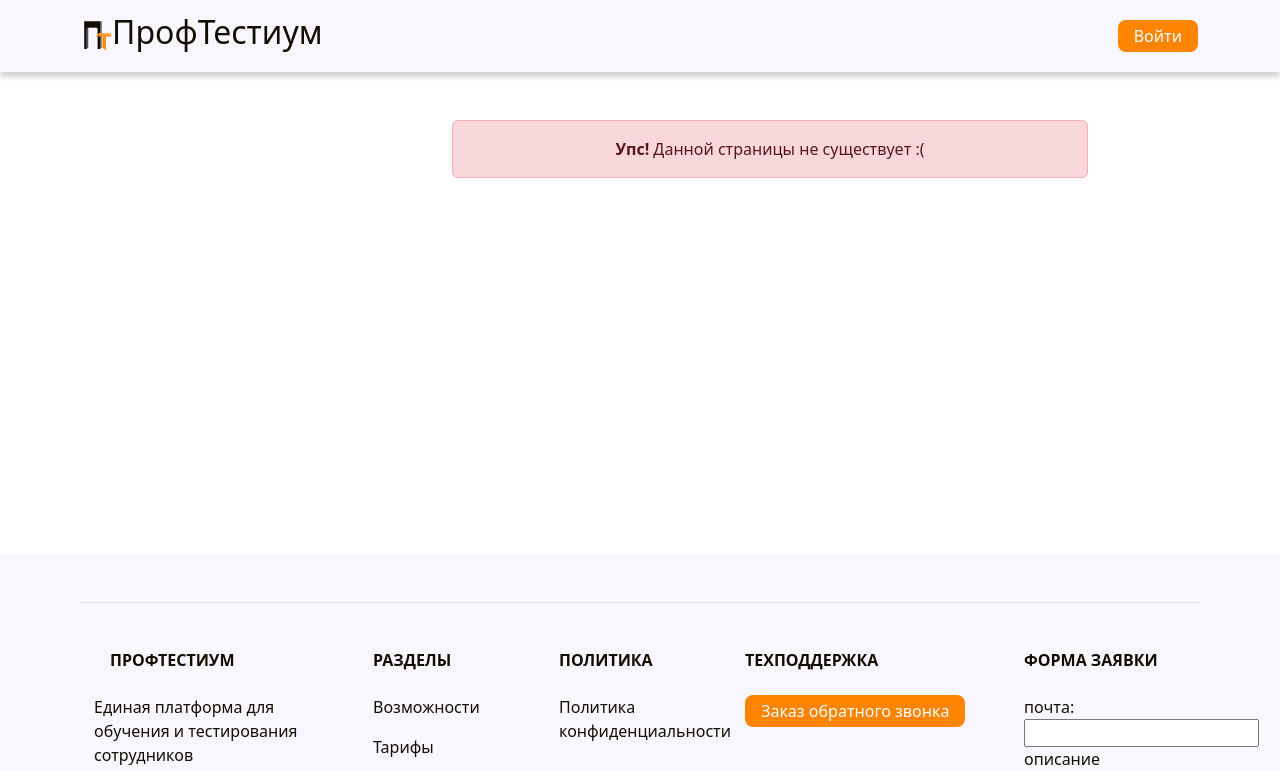
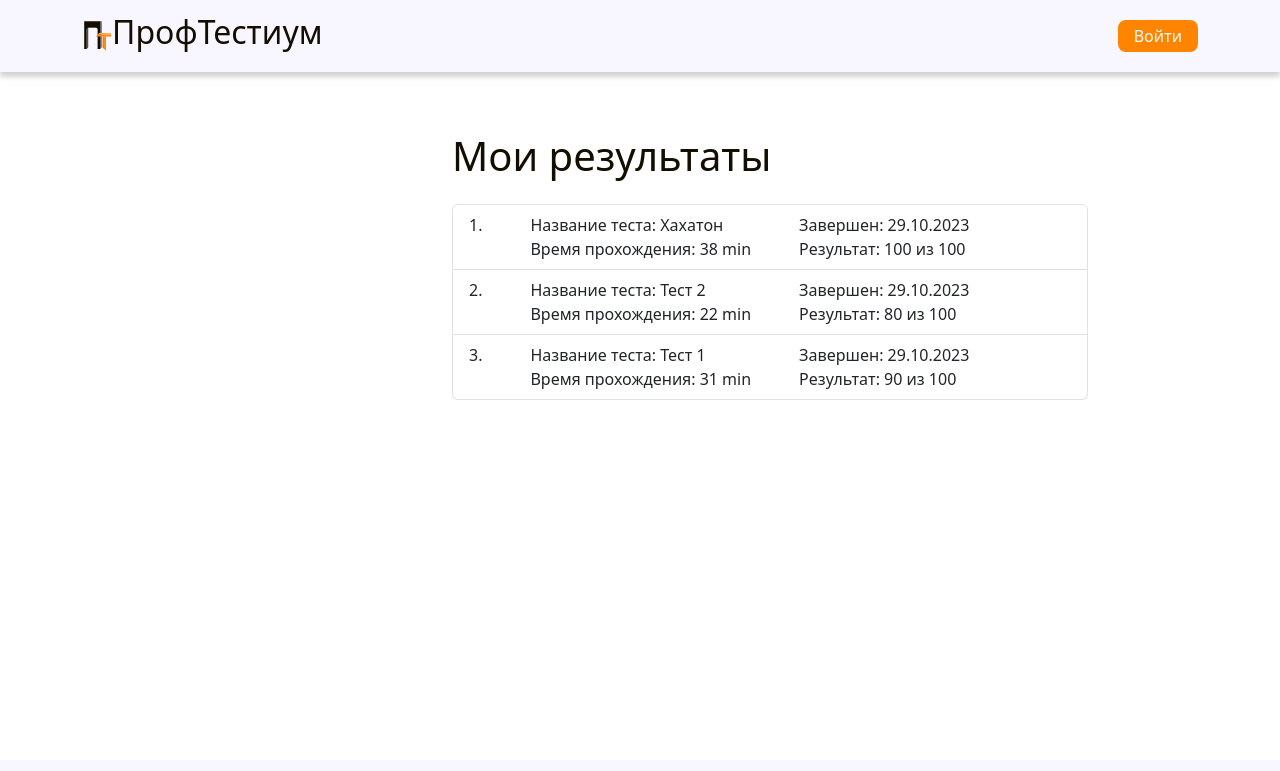
Before and after one commit to exem1337/hackaton-frontend, a React (Create React App) app: page /my_result in a window 1280 px wide. Shown: the top 771 px of the page. Built offline with nearby package versions, Linux system fonts and the light colour scheme; what react-slotify would draw is missing.

Commit message:
Сделал портал виюв

```diff
--- a/src/App.tsx
+++ b/src/App.tsx
@@ -22,6 +22,7 @@ import TestEditView from './views/TestsEditView';
 import DbEmployeePage from "./views/db-employee-page/DbEmployeePage";
 import MyApplications from "./views/my-applications-page/MyApplications";
 import PageNotFound from "./views/PageNotFound";
+import MyResult from "./views/MyResult";
 
 const App = () => {
    useEffect(() => {
@@ -44,6 +45,7 @@ const App = () => {
       { path: '/employee', element: <DbEmployeePage /> },
       {path: '/employee', element: <DbEmployeePage/>},
       {path: '/my_applications', element: <MyApplications/>},
+      {path: '/my_result', element: <MyResult/>},
       {path: '/*', element: <PageNotFound/>},
    ])
    return routes;
--- a/src/components/LeftMenu.tsx
+++ b/src/components/LeftMenu.tsx
@@ -45,7 +45,7 @@ const LeftMenu = observer(() => {
             </span>
             Мои тесты
           </Link>
-          <Link to={""} className={"nav-link d-flex align-items-center"}>
+          <Link to={"/my_result"} className={"nav-link d-flex align-items-center"}>
             <span className={"d-flex align-items-center"}>
               <BsClipboardCheckFill className={"me-2"} />
             </span>
--- /dev/null
+++ b/src/views/MyResult.tsx
@@ -0,0 +1,51 @@
+import React from 'react';
+import {ListGroup} from "react-bootstrap";
+
+const MyResult = () => {
+   const result = [
+      {
+         name_test: 'Хахатон',
+         result: '100 из 100',
+         time: "38 min",
+         date: "29.10.2023"
+      },
+      {
+         name_test: 'Тест 2',
+         result: '80 из 100',
+         time: "22 min",
+         date: "29.10.2023"
+      },
+      {
+         name_test: 'Тест 1',
+         result: '90 из 100',
+         time: "31 min",
+         date: "29.10.2023"
+      }
+   ]
+
+
+   return (
+      <div className={'tests-page app-container'}>
+         <h1 className={'mb-4'}>Мои результаты</h1>
+         <div>
+            <ListGroup as="ol" numbered>
+               {result.map((res, index)=>
+                  <ListGroup.Item className={'d-flex gap-5'} key={index} as="li">
+                     <div>
+                        <div>Название теста: {res.name_test}</div>
+                        <div>Время прохождения: {res.time}</div>
+                     </div>
+                     <div>
+                        <div>Завершен: {res.date}</div>
+                        <div>Результат: {res.result}</div>
+                     </div>
+
+                  </ListGroup.Item>
+               )}
+            </ListGroup>
+         </div>
+      </div>
+   );
+};
+
+export default MyResult;
```
